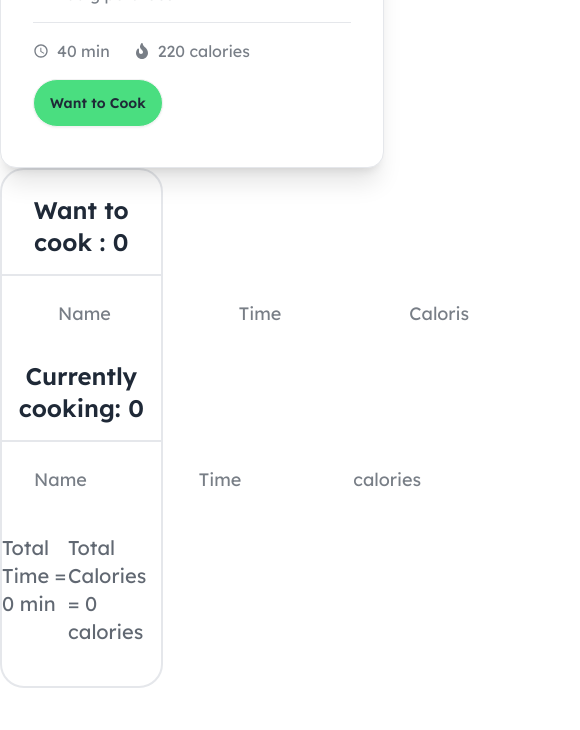
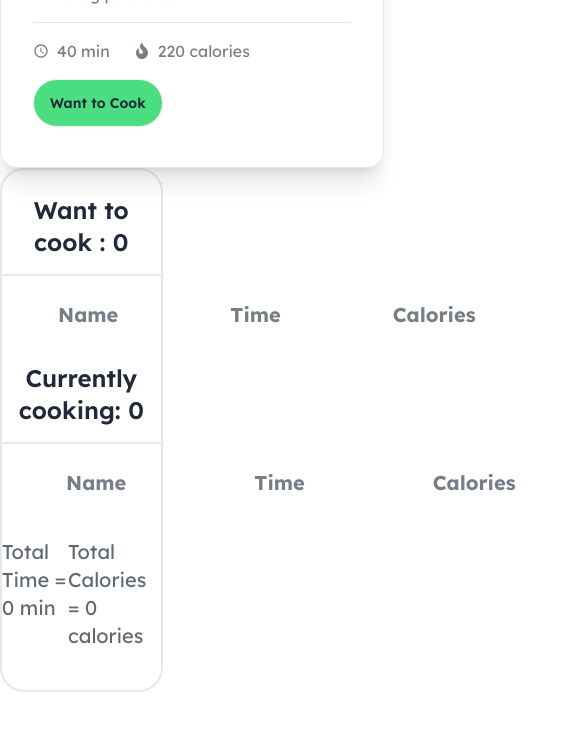
Before and after one commit to rontysarkar/Your-Cook, a React (Vite) app: page / in a window 390 px wide. Shown: the part 4713-5443 px from the top of the page, 580 px wide, since content can reach past the window. After the commit the page ends 5405 px from the top, so only its background shows below. Built offline with nearby package versions, Linux system fonts and the light colour scheme.

Commit message:
add table

```diff
--- a/src/App.jsx
+++ b/src/App.jsx
@@ -69,7 +69,7 @@ function App() {
 
       </main>
 
-      <main className='container mx-auto lg:32 mb-[600px]'>
+      <main className='container mx-auto lg:32 '>
       <div className='text-center py-12 '>
           <h1 className="text-4xl font-bold ">Our Recipes</h1>
           <p className='w-1/2 mx-auto py-4 text-gray-600 hidden md:flex'>In our restaurant, recipes are the cornerstone of our culinary journey. Each dish on our menu is crafted with meticulous attention to detail,</p>
--- a/src/component/CookingCard.jsx
+++ b/src/component/CookingCard.jsx
@@ -28,44 +28,48 @@ const CookingCard = ({cards,preparing,addCooking}) => {
             <div>
                 <h1 className="border-b-2 text-2xl font-semibold pb-4  text-center mb-6">Want to cook : {cards.length}</h1>
 
-                <div className="flex gap-32 ml-14 opacity-60 text-lg mb-8">
-                  <h1>Name</h1>
-                  <h1>Time</h1>
-                   <h1>Caloris</h1>
-                </div>
+                <table className="mb-8">
+                    <thead>
+                        <tr className="text-xl opacity-60 ">
+                             <th colSpan={2} className="px-14">Name</th>
+                             <th className="px-14">Time</th>
+                             <th className="px-14">Calories</th>
+                        </tr>
+                    </thead>
+                </table>
 
-                <ol className="list-decimal ml-8 ">
                 {
-                    cards.map(card=> <li key={card['recipe_id']} > <WantToCook  card={card} preparing={preparing} /> </li> )
+                    cards.map((card,index)=>  <WantToCook  index={index} key={index} card={card} preparing={preparing} />  )
                 }
-                </ol>
-
-
             </div>
-
 
             <div>
                 <h1 className="border-b-2 text-2xl font-semibold pb-4  text-center mb-6">Currently cooking: { addCooking.length}</h1>
 
                 <section className="table-fixed">
-                    <div>
-                        <div className="flex gap-28 ml-8 opacity-60 text-lg">
-                            <h1>Name</h1>
-                            <h1>Time</h1>
-                            <h1>calories</h1>
-                         </div>
+
+                <table>
+                    <thead>
+                        <tr className="text-xl opacity-60 mb-8 ">
+                             <th colSpan={2} className="px-16">Name</th>
+                             <th className="px-16">Time</th>
+                             <th className="px-16">Calories</th>
+                        </tr>
+                    </thead>
+
+                </table>
+
+                <div>
+                    {
+                      addCooking.map((card,index)=> <CurrentlyCooking key={index} index={index}  card = {card} setTime={setTime} />  )
+                    }
+
+                    <div className="flex justify-evenly  opacity-70 py-10">
+                        <h1 className="text-xl">Total Time = {totalTime} min </h1>
+                        <h1 className="text-xl">Total Calories = {totalCalories} calories</h1>
                     </div>
-               <div>
-               <ol className="list-decimal ml-8 ">
-                {
-                    addCooking.map(card=> <li key={card['recipe_id']}> <CurrentlyCooking  card = {card} setTime={setTime} /> </li> )
-                }
-                </ol>
-                <div className="flex justify-evenly  opacity-70 py-10">
-                    <h1 className="text-xl">Total Time = {totalTime} min </h1>
-                    <h1 className="text-xl">Total Calories = {totalCalories} calories</h1>
+
                 </div>
-               </div>
           </section>
             </div>
         </div>
--- a/src/component/CurrentlyCooking.jsx
+++ b/src/component/CurrentlyCooking.jsx
@@ -1,26 +1,36 @@
 import PropTypes from 'prop-types'
 import { useEffect } from 'react';
 
-const CurrentlyCooking = ({card,setTime}) => {
+const CurrentlyCooking = ({card,setTime,index}) => {
+    let count = index + 1;
     const {recipe_name,preparing_time,calories} = card;
 
     useEffect(()=>{
-        setTime(preparing_time,calories)
+      return  setTime(preparing_time,calories)
     },[])
 
+
+
     return (
-        <div className=" flex gap-14 items-center justify-around bg-gray-100 my-8 py-6 rounded-full ">
-            <div> <p className=" opacity-70">{recipe_name}</p> </div>
-            <div> <p className=" opacity-70">{preparing_time}</p></div>
-            <div>  <p className=" opacity-70">{calories}</p></div>
 
-        </div>
+        <table className='bg-gray-100 my-8 w-full'>
+            <tbody>
+                 <tr>
+                   <td className='text-xl pl-4 py-8 font-semibold'>{count}</td>
+                   <td className='pl-4'>{recipe_name} </td>
+                   <td className='pr-10'>{preparing_time}</td>
+                   <td className='pl-8'>{calories}</td>
+
+                </tr>
+            </tbody>
+        </table>
     );
 };
 
 CurrentlyCooking.propTypes ={
     card:PropTypes.object,
-    setTime:PropTypes.func
+    setTime:PropTypes.func,
+    index:PropTypes.number
 }
 
 export default CurrentlyCooking;
--- a/src/component/WantToCook.jsx
+++ b/src/component/WantToCook.jsx
@@ -1,7 +1,8 @@
 import PropTypes from 'prop-types'
 
 
-const WantToCook = ({card,preparing}) => {
+const WantToCook = ({card,preparing,index}) => {
+    let count = 1 + index
 
     const {recipe_name,preparing_time,calories} = card;
 
@@ -9,18 +10,25 @@ const WantToCook = ({card,preparing}) => {
 
 
     return (
-        <div className=" flex gap-14 items-center justify-around bg-gray-100 my-8 py-4 rounded-full  ">
-                 <div> <p className=" opacity-70">{recipe_name}</p> </div>
-                 <div> <p className=" opacity-70">{preparing_time}</p></div>
-                 <div>  <p className=" opacity-70">{calories}</p></div>
-                 <div>  <button onClick={() => preparing(card)} className="btn bg-green-400 rounded-full ">Preparing</button></div>
-        </div>
+
+        <table className='bg-gray-100 my-8 w-full'>
+            <tbody>
+                 <tr>
+                   <td className='text-xl pl-4 py-8 font-semiboldbold'>{count}</td>
+                   <td className='pl-4'>{recipe_name} </td>
+                   <td className='pl-10'>{preparing_time}</td>
+                   <td className='pl-8'>{calories}</td>
+                   <td><button onClick={() => preparing(card)} className="btn bg-green-400 rounded-full ">Preparing</button></td>
+                </tr>
+            </tbody>
+        </table>
     );
 };
 
 WantToCook.propTypes = {
     card : PropTypes.object,
-    preparing:PropTypes.func
+    preparing:PropTypes.func,
+    index:PropTypes.number
 }
 
 export default WantToCook;
```
